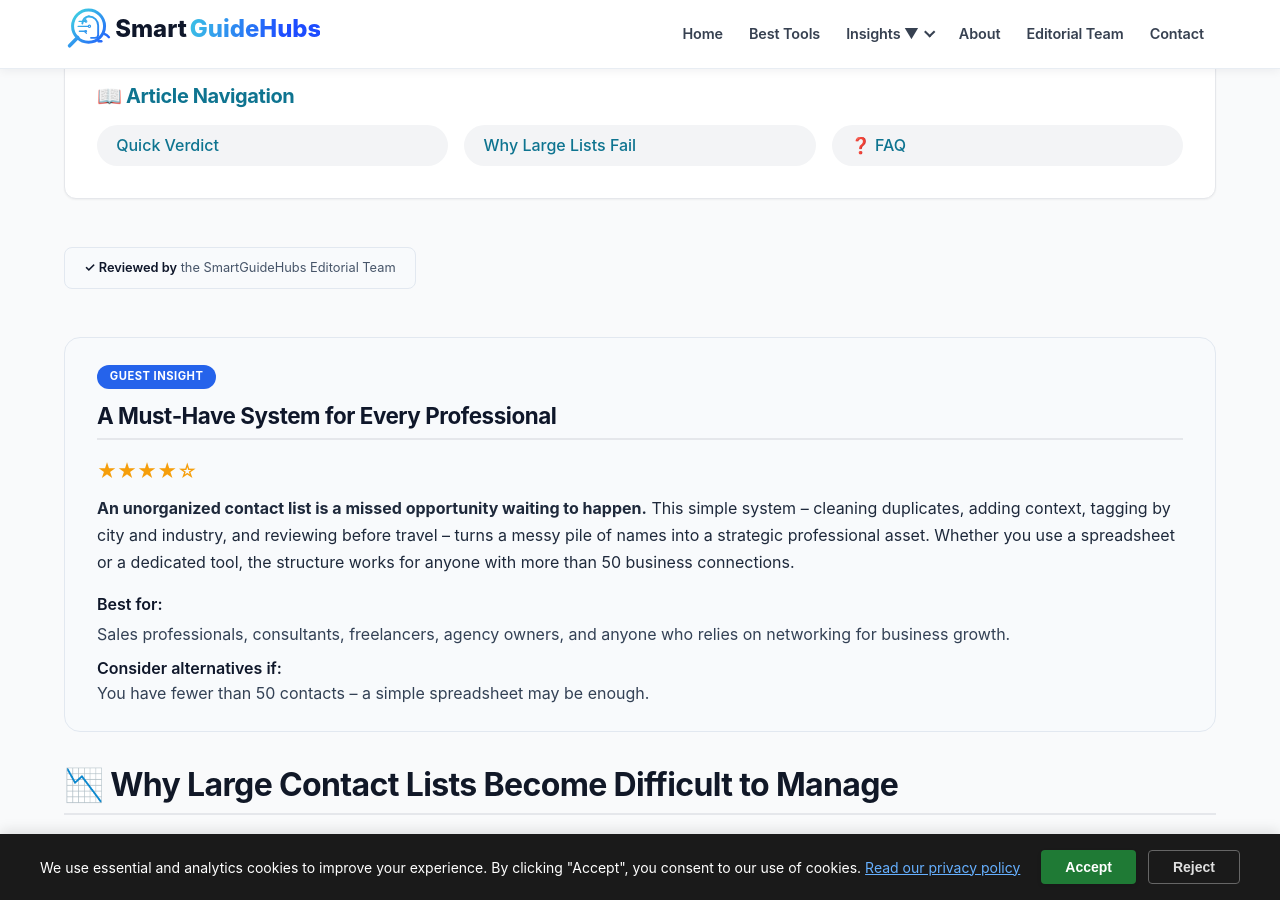
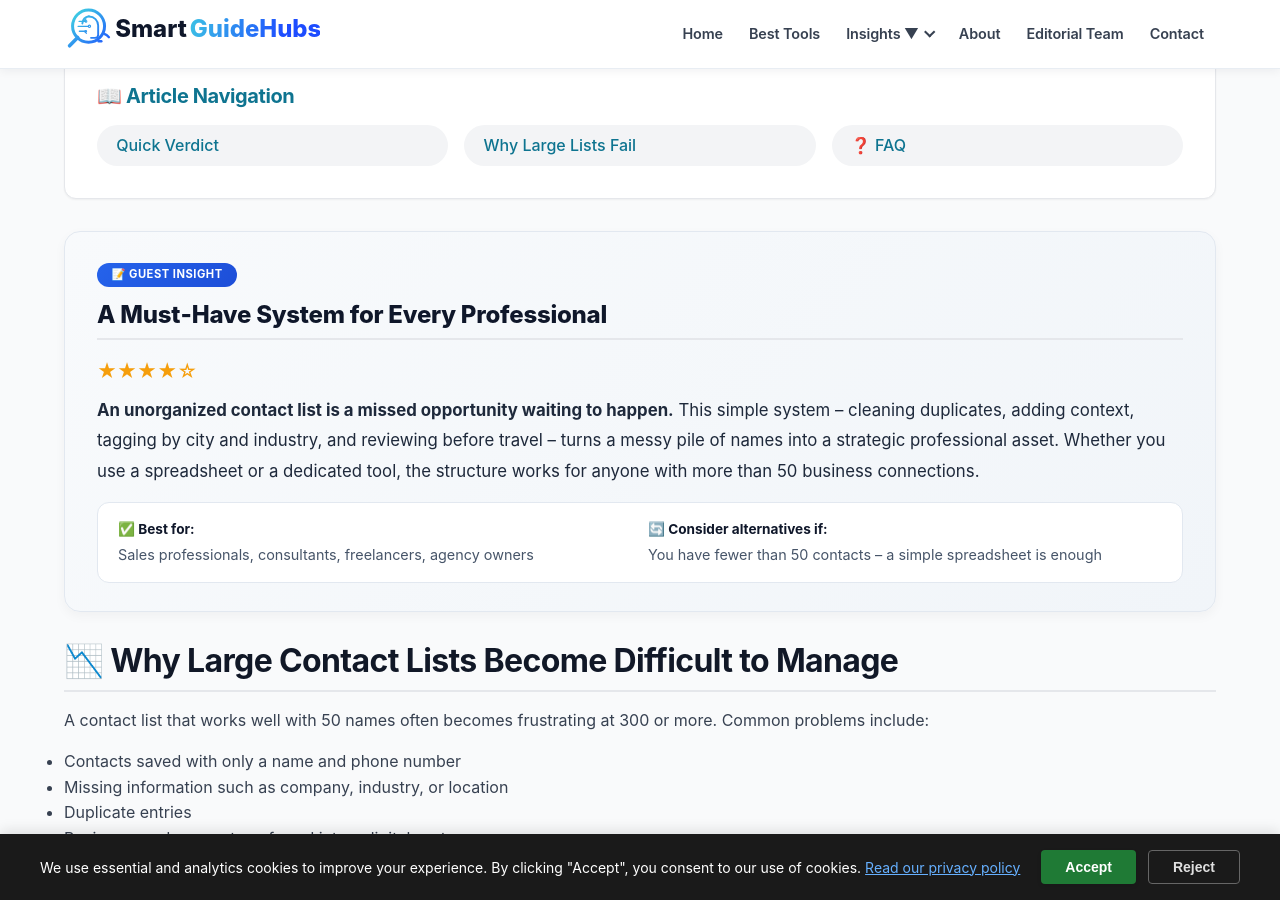
Before and after one commit to Yanniga01/gilliansperkin.github.io, a Jekyll site: the page built from _posts/2026-06-30-organize-contacts-by-city-and-industry.md, in a window 1280 px wide and 900 px high, scrolled down 565 px. Built offline with Jekyll 4.4.1, drawn with Linux system fonts in a browser that asks for light colours; some of the changed text lies outside the part shown.

Commit message:
Update contact organization article with new content

```diff
--- a/_posts/2026-06-30-organize-contacts-by-city-and-industry.md
+++ b/_posts/2026-06-30-organize-contacts-by-city-and-industry.md
@@ -11,7 +11,7 @@
 canonical_url: https://smartguidehubs.com/organize-contacts-by-city-and-industry/
 ---
 
-<!-- ===== TABLE OF CONTENTS (EXPANDED) ===== -->
+<!-- ===== TABLE OF CONTENTS (FULLY EXPANDED) ===== -->
 {% include article-toc.html
   link1="#quick-verdict" label1="Quick Verdict"
   link2="#why-lists-fail" label2="Why Large Lists Fail"
@@ -29,23 +29,22 @@
   link14="#faq" label3="❓ FAQ"
 %}
 
-<!-- ===== REVIEWED BY BADGE ===== -->
-<div style="background: #f8fafc; border: 1px solid #e2e8f0; border-radius: 8px; padding: 0.6rem 1.2rem; margin: 1rem 0; display: inline-block;">
-  <p style="margin: 0; font-size: 0.8rem; color: #475569;">
-    <span style="font-weight: 600; color: #0f172a;">✓ Reviewed by</span> the SmartGuideHubs Editorial Team
-  </p>
-</div>
-
-<!-- ===== QUICK VERDICT ===== -->
-<div id="quick-verdict" class="quick-verdict" style="background: #f8fafc; border: 1px solid #e2e8f0; border-radius: 16px; padding: 1.5rem 2rem; margin: 2rem 0;">
-  <span class="winner-badge" style="display: inline-block; background: #2563eb; color: #fff; font-size: 0.7rem; font-weight: 700; padding: 0.2rem 0.8rem; border-radius: 20px; letter-spacing: 0.5px; text-transform: uppercase; margin-bottom: 0.5rem;">Guest Insight</span>
-  <h2 style="margin: 0.25rem 0 0.5rem 0; font-size: 1.4rem; color: #0f172a;">A Must‑Have System for Every Professional</h2>
+<!-- ===== QUICK VERDICT (Premium) ===== -->
+<div id="quick-verdict" class="quick-verdict" style="background: linear-gradient(135deg, #f8fafc 0%, #f1f5f9 100%); border: 1px solid #e2e8f0; border-radius: 16px; padding: 1.75rem 2rem; margin: 1.75rem 0; box-shadow: 0 4px 12px rgba(0,0,0,0.04);">
+  <span class="winner-badge" style="display: inline-block; background: linear-gradient(135deg, #2563eb, #1d4ed8); color: #fff; font-size: 0.7rem; font-weight: 700; padding: 0.2rem 0.9rem; border-radius: 20px; letter-spacing: 0.5px; text-transform: uppercase; margin-bottom: 0.5rem;">📝 Guest Insight</span>
+  <h2 style="margin: 0.25rem 0 0.5rem 0; font-size: 1.5rem; color: #0f172a; font-weight: 800; letter-spacing: -0.01em;">A Must‑Have System for Every Professional</h2>
   <div class="rating-stars" style="color: #f59e0b; font-size: 1.2rem; margin-bottom: 0.5rem;">★★★★☆</div>
-  <p style="font-size: 1rem; line-height: 1.7; color: #1e293b;"><strong>An unorganized contact list is a missed opportunity waiting to happen.</strong> This simple system – cleaning duplicates, adding context, tagging by city and industry, and reviewing before travel – turns a messy pile of names into a strategic professional asset. Whether you use a spreadsheet or a dedicated tool, the structure works for anyone with more than 50 business connections.</p>
-  <p style="font-weight: 600; color: #0f172a; margin: 0.5rem 0 0.25rem 0;">Best for:</p>
-  <p style="margin: 0 0 0.5rem 0; color: #334155;">Sales professionals, consultants, freelancers, agency owners, and anyone who relies on networking for business growth.</p>
-  <p style="font-weight: 600; color: #0f172a; margin: 0.25rem 0 0 0;">Consider alternatives if:</p>
-  <p style="margin: 0; color: #334155;">You have fewer than 50 contacts – a simple spreadsheet may be enough.</p>
+  <p style="font-size: 1.05rem; line-height: 1.8; color: #1e293b; margin-bottom: 1rem;"><strong>An unorganized contact list is a missed opportunity waiting to happen.</strong> This simple system – cleaning duplicates, adding context, tagging by city and industry, and reviewing before travel – turns a messy pile of names into a strategic professional asset. Whether you use a spreadsheet or a dedicated tool, the structure works for anyone with more than 50 business connections.</p>
+  <div style="display: grid; grid-template-columns: 1fr 1fr; gap: 1rem; background: #ffffff; border-radius: 12px; padding: 1rem 1.25rem; border: 1px solid #e2e8f0;">
+    <div>
+      <p style="font-weight: 700; color: #0f172a; margin: 0 0 0.15rem 0; font-size: 0.85rem;">✅ Best for:</p>
+      <p style="margin: 0; color: #475569; font-size: 0.9rem;">Sales professionals, consultants, freelancers, agency owners</p>
+    </div>
+    <div>
+      <p style="font-weight: 700; color: #0f172a; margin: 0 0 0.15rem 0; font-size: 0.85rem;">🔄 Consider alternatives if:</p>
+      <p style="margin: 0; color: #475569; font-size: 0.9rem;">You have fewer than 50 contacts – a simple spreadsheet is enough</p>
+    </div>
+  </div>
 </div>
 
 <!-- ===== CONTENT STARTS ===== -->
@@ -92,7 +91,7 @@
 <p>For example:</p>
 <ul>
   <li>Traveling to Dubai → filter contacts by city</li>
-  <li>Attending an event in London → see who’s available</li>
+  <li>Attending an event in London → see who's available</li>
   <li>Visiting clients in New York → schedule multiple meetings</li>
 </ul>
 <p>Instead of searching manually, you simply filter contacts by city and immediately see who is available. Professionals who travel frequently often discover they can schedule multiple productive meetings from a single trip using this approach.</p>
@@ -184,23 +183,28 @@
 <p>By cleaning your contacts, adding meaningful context, organising by city and industry, and maintaining a simple review process, you can transform an unstructured contact list into a valuable business asset.</p>
 <p><strong>A large network is not the problem. An unorganised network is.</strong></p>
 
-<!-- ===== GUEST ARTICLE DISCLOSURE (MOVED TO BOTTOM) ===== -->
-<div style="background: linear-gradient(135deg, #f0f7ff 0%, #e8f0fe 100%); border-left: 5px solid #2563eb; padding: 1.25rem 1.75rem; border-radius: 12px; margin: 2rem 0 1.5rem 0; box-shadow: 0 2px 8px rgba(37, 99, 235, 0.08);">
-  <p style="margin: 0; font-weight: 700; color: #1e3a8a; font-size: 0.95rem; letter-spacing: 0.5px;">📝 Guest Article</p>
+<!-- ===== GUEST ARTICLE DISCLOSURE (Premium) ===== -->
+<div style="background: linear-gradient(135deg, #f0f7ff 0%, #e8f0fe 100%); border-left: 5px solid #2563eb; padding: 1.25rem 1.75rem; border-radius: 12px; margin: 2.5rem 0 1.5rem 0; box-shadow: 0 2px 12px rgba(37, 99, 235, 0.08);">
+  <p style="margin: 0; font-weight: 700; color: #1e3a8a; font-size: 0.95rem; letter-spacing: 0.3px;">📝 Guest Article</p>
   <p style="margin: 0.25rem 0 0 0; color: #1e293b; font-size: 0.95rem;">This article was contributed by an external author and reviewed by the SmartGuideHubs Editorial Team for quality, accuracy, and relevance.</p>
 </div>
 
-<!-- ===== GUEST AUTHOR BOX (MOVED TO BOTTOM) ===== -->
-<div style="background: #ffffff; border: 1px solid #e2e8f0; border-radius: 16px; padding: 1.75rem 2rem; margin: 1.5rem 0 2.5rem 0; box-shadow: 0 4px 12px rgba(0,0,0,0.04);">
+<!-- ===== GUEST AUTHOR BOX (Premium - Expanded Bio) ===== -->
+<div style="background: #ffffff; border: 1px solid #e2e8f0; border-radius: 16px; padding: 1.75rem 2rem; margin: 1.5rem 0 2.5rem 0; box-shadow: 0 4px 16px rgba(0,0,0,0.05);">
   <div style="display: flex; align-items: flex-start; gap: 1.5rem; flex-wrap: wrap;">
     <div style="flex: 1; min-width: 200px;">
       <h3 style="margin: 0 0 0.25rem 0; color: #0f172a; font-size: 1.15rem; font-weight: 700;">About the Author</h3>
-      <p style="margin: 0 0 0.5rem 0; color: #334155; line-height: 1.7;">
+      <p style="margin: 0 0 0.5rem 0; color: #334155; line-height: 1.8; font-size: 0.98rem;">
         <strong>Dhruv</strong> is a Content Manager at <a href="https://connecti5.com" target="_blank" rel="noopener" style="color: #2563eb; text-decoration: none; font-weight: 600;">Connecti5</a>, a private contact management platform that helps professionals organize business contacts, manage networking relationships, and find important connections more efficiently. He writes about contact management, professional networking, and business productivity.
       </p>
-      <p style="margin: 0; font-size: 0.9rem; color: #64748b;">
-        📄 <a href="https://connecti5.com/blog" target="_blank" rel="noopener" style="color: #2563eb; text-decoration: none;">Read more insights from the Connecti5 Blog →</a>
-      </p>
+      <div style="display: flex; align-items: center; gap: 1.5rem; flex-wrap: wrap; margin-top: 0.5rem;">
+        <p style="margin: 0; font-size: 0.9rem; color: #64748b;">
+          📄 <a href="https://connecti5.com/blog" target="_blank" rel="noopener" style="color: #2563eb; text-decoration: none; font-weight: 500;">Read more insights from the Connecti5 Blog →</a>
+        </p>
+        <p style="margin: 0; font-size: 0.9rem; color: #64748b;">
+          🔗 <a href="https://connecti5.com" target="_blank" rel="noopener" style="color: #2563eb; text-decoration: none; font-weight: 500;">Visit Connecti5 →</a>
+        </p>
+      </div>
     </div>
   </div>
 </div>
```
